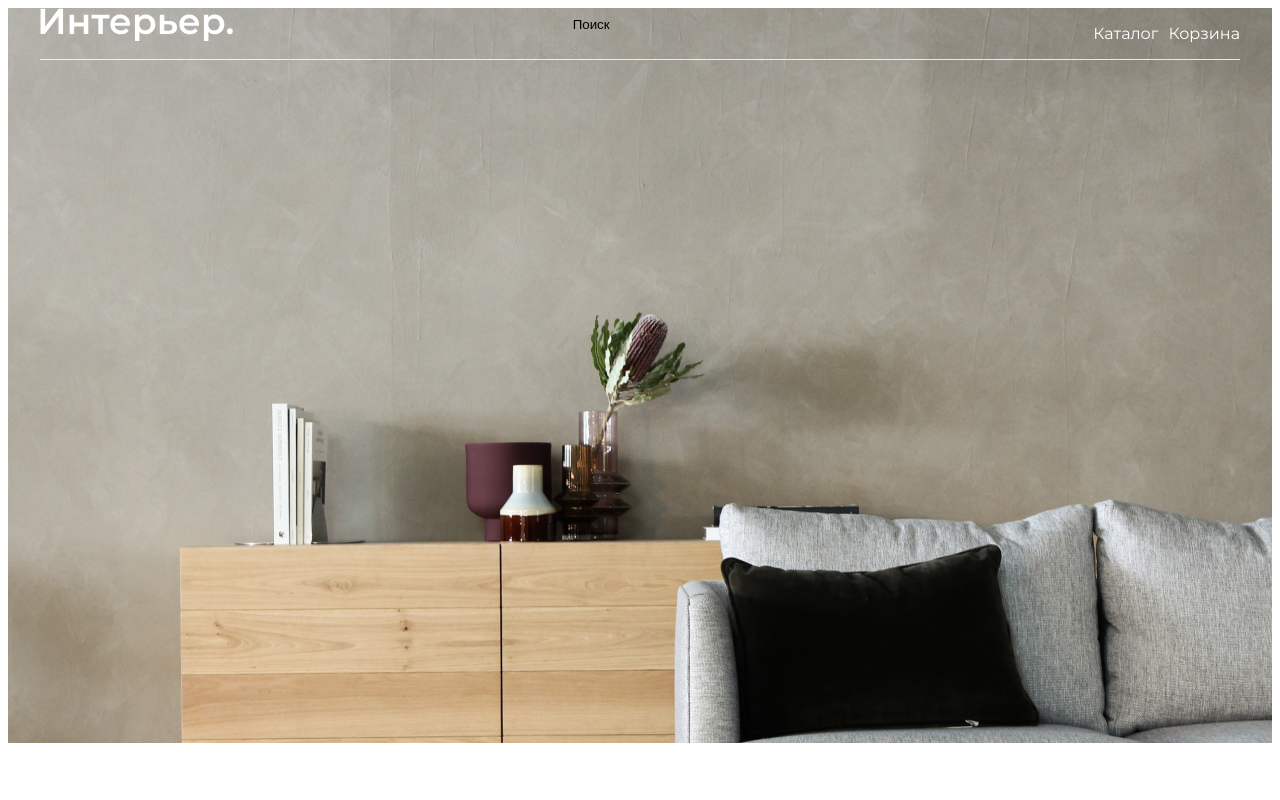
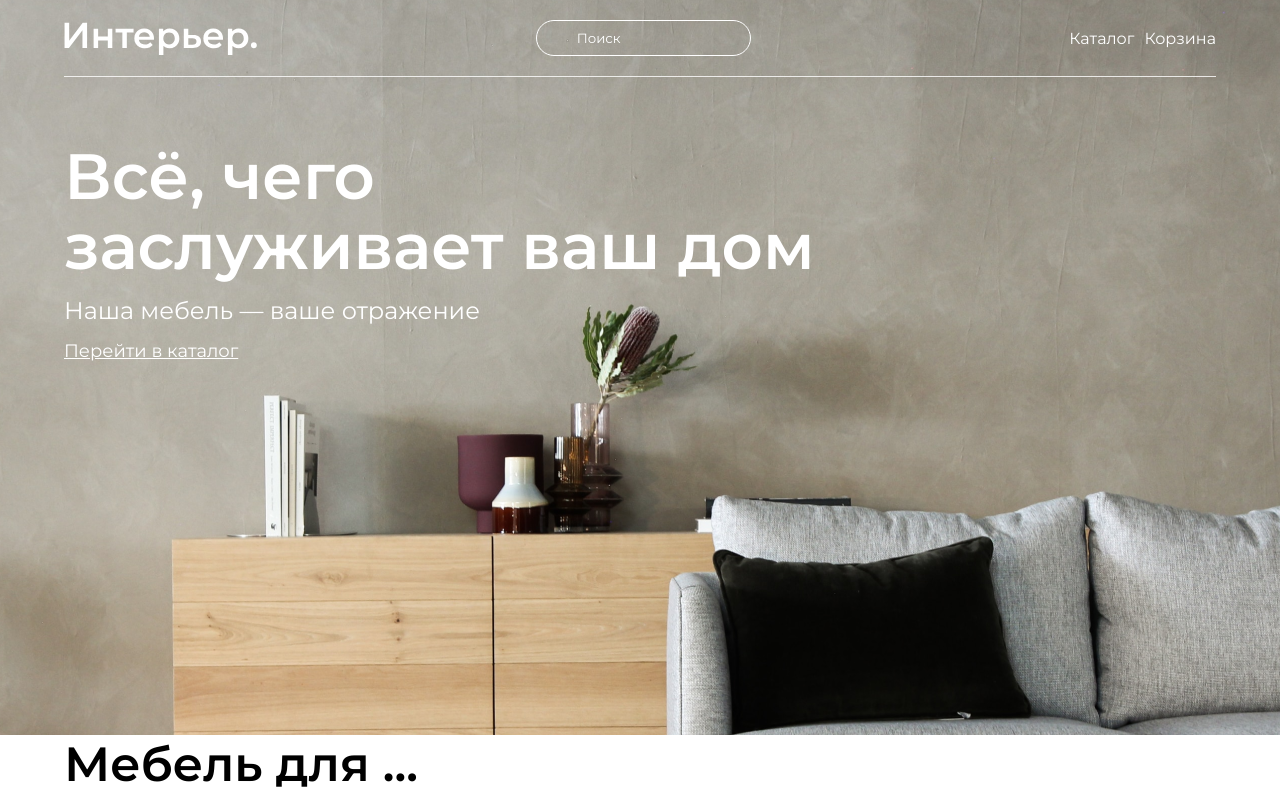
Before and after one commit to adarnopyh/magebit_bootcamp22_ER, a plain HTML site: page index.html in a window 1280 px wide. Drawn offline with Linux system fonts and the light colour scheme; a web font is replaced by a local one.

Commit message:
section added

```diff
--- a/index.html
+++ b/index.html
@@ -24,14 +24,21 @@
                     <li><a class="nav-ul__link">Каталог</a></li>
                     <li><a class="nav-ul__link">Корзина</a></li>
                 </ul>
-
-
             </nav>
+            <h1 class="main-header">Всё, чего <br> заслуживает ваш дом</h1>
+            <h3 class="comment">Наша мебель — ваше отражение</h3>
+            <a class="catalog-link">Перейти в каталог</a>
         </div>
     </header>
-    <section class="furn-options"></section>
+        <div class="wrapper">
+            <main class="main-content">
+                <section class="furn-options">
+                    <h2 class="heading">Мебель для ...</h2>
+                </section>
                 <section class="spec-offers"></section>
                 <section class="prod-catalog"></section>
                 <footer class="footer"></footer>
+            </main>
+        </div>
 </body>
 </html>
--- a/style.css
+++ b/style.css
@@ -3,10 +3,9 @@
 *::after {
   /* box-sizing: outline-box; */
   box-sizing: border-box;
-}
-
-body{
   font-family: 'Montserrat', sans-serif;
+  font-style: normal;
+  margin: 0;
 }
 
 .top-section{
@@ -19,57 +18,52 @@ body{
 .navbar{
   display: flex;
   justify-content: space-between;
-  max-height: 76px;
+  align-items: center;
+  padding: 20px 0;
+  /* max-height: 76px; */
   border-bottom: 0.5px solid rgba(255, 255, 255, 0.8);
 }
 
 .wrapper {
   margin: auto;
+  padding: 0 24px ;
   max-width: 1200px;
   /* outline: 1px solid red; */
 }
 
 /* pasted! this is for search input in nav start */
 
-
 .search_input{
-  border: 1px;
-}
-input[type=search] {
-  border-radius: 100px;
+  font-weight: 100;
+  background-color: transparent;
+  border: 1px solid white;
+  border-radius: 20px;
 }
 
-input[type=search]::placeholder {
-  color: black;
+.search_input::placeholder {
+  color: white;
 }
 
-input[type=search]:focus {
-  box-shadow: 0 0 3px 0 #1183d6;
-  border-color: #1183d6;
+.search_input:focus {
+  box-shadow: 0 0 3px 0 white;
+  border-color: white;
   outline: none;
 }
 
-form.search_input {
+form.search_input { /* ? */
   border: none;
   padding: 0;
 }
 
-input.search_input {
-  border: 1px;
+input.search_input { /* ? */
   width: 100%;
   padding: 9px 4px 9px 40px;
   background: url(assets/search.svg);
   background-repeat: no-repeat;
   background-position: 13px;
-
 }
 
 /* pasted! this is for search input in nav finish */
-
-
-
-
-
 
 .nav-ul{
   display: flex;
@@ -85,3 +79,37 @@ input.search_input {
 li{
   list-style-type: none;
 }
+
+.main-header{
+  padding-top: 64px;
+  font-weight: 600;
+  font-size: 64px;
+  color: white;
+  line-height: 70px;
+}
+
+.comment{
+  padding: 15px 0;
+  font-weight:100;
+  font-size: 24px;
+  color: white;
+
+}
+.catalog-link{
+  font-weight:100;
+  font-size: 18px;
+  color: white;
+  text-decoration: underline;
+
+}
+.heading{
+
+  font-weight:600;
+  font-size: 48px;
+  color: black;
+
+}
+
+.main-content{
+
+}
```
Lines whose indentation alone changed are shown as unchanged.
